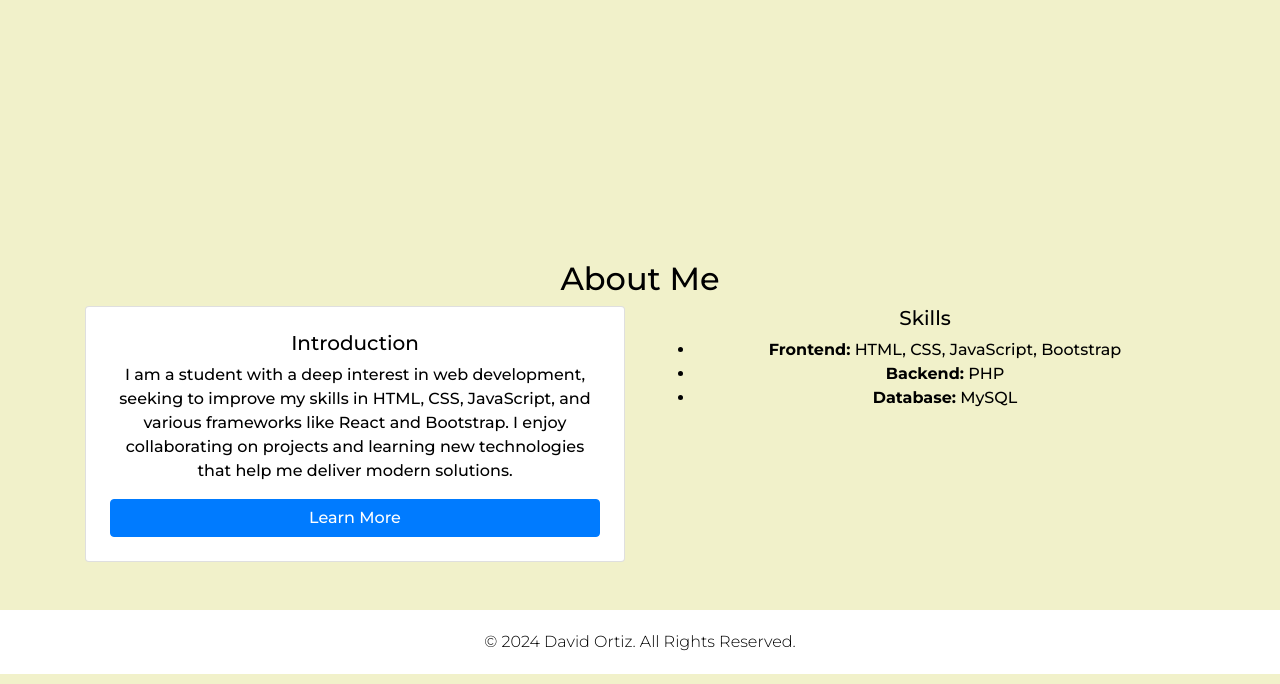
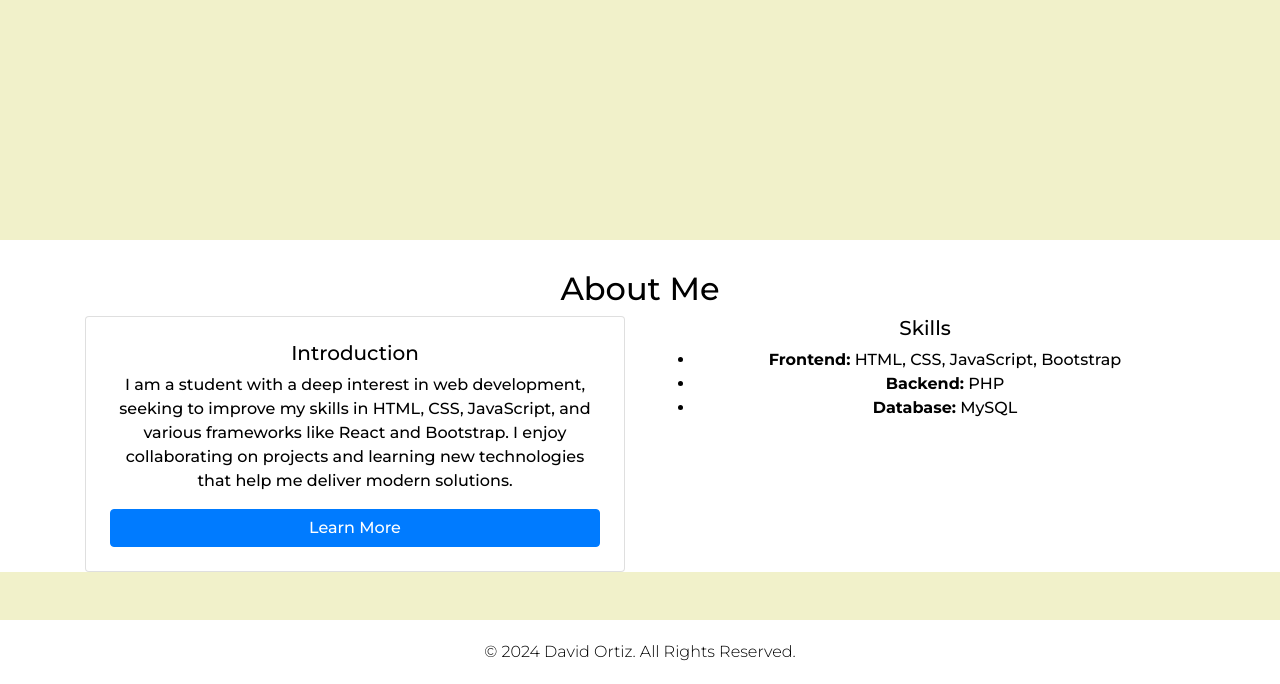
Before and after one commit to davidortizjr/davidortizjr.github.io, a PHP site: page / in a window 1280 px wide. Shown: the part 1817-2501 px from the top of the page. Run offline with PHP 8.4, Linux system fonts and the light colour scheme; some libraries are stand-ins or nearby versions.

Commit message:
fixed color

```diff
--- a/style.css
+++ b/style.css
@@ -102,6 +102,11 @@ body {
   opacity: 1;
 }
 
+.about-section {
+  background-color: white;
+  padding-top: 10px;
+}
+
 footer {
   text-align: center;
   padding: 20px 0;
```
